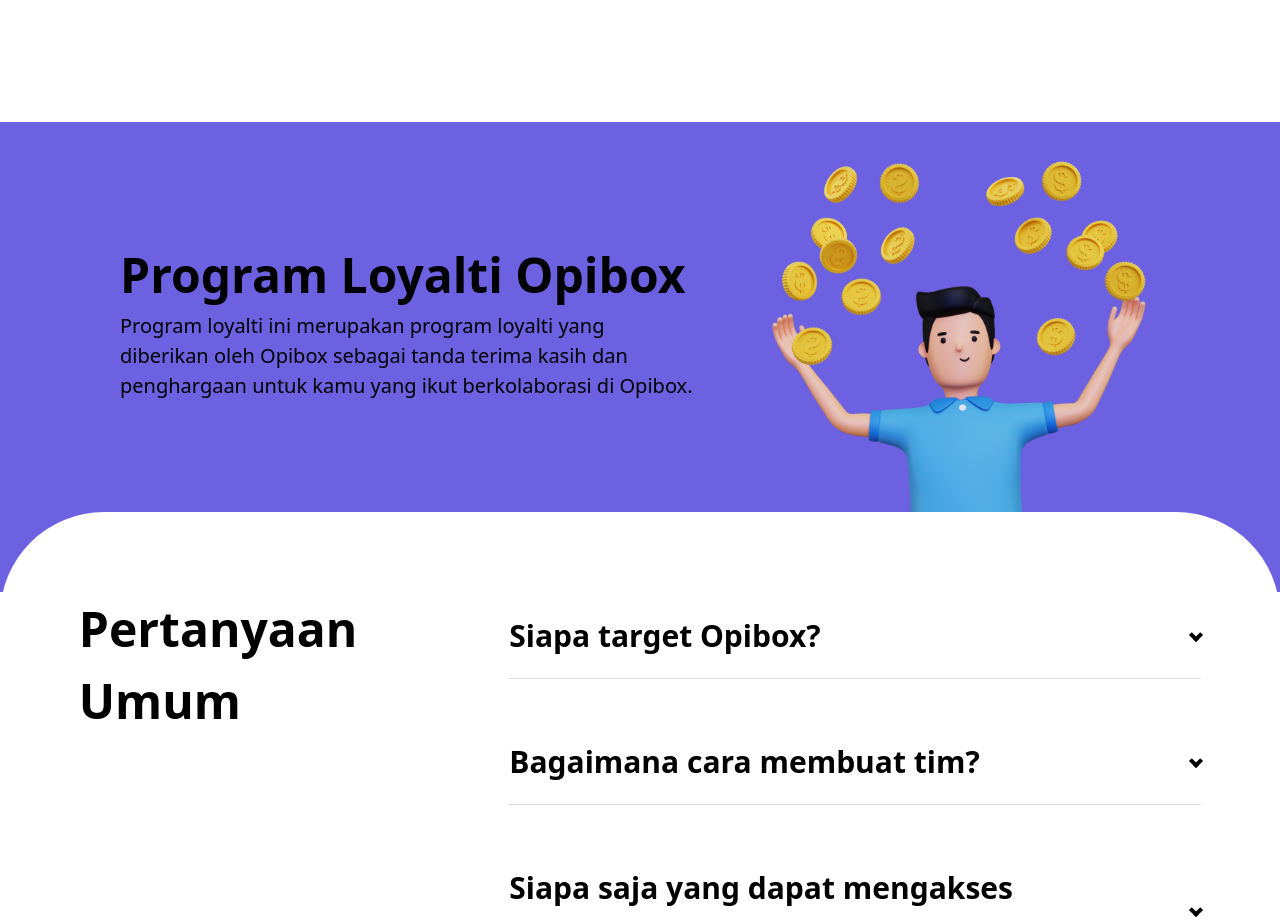
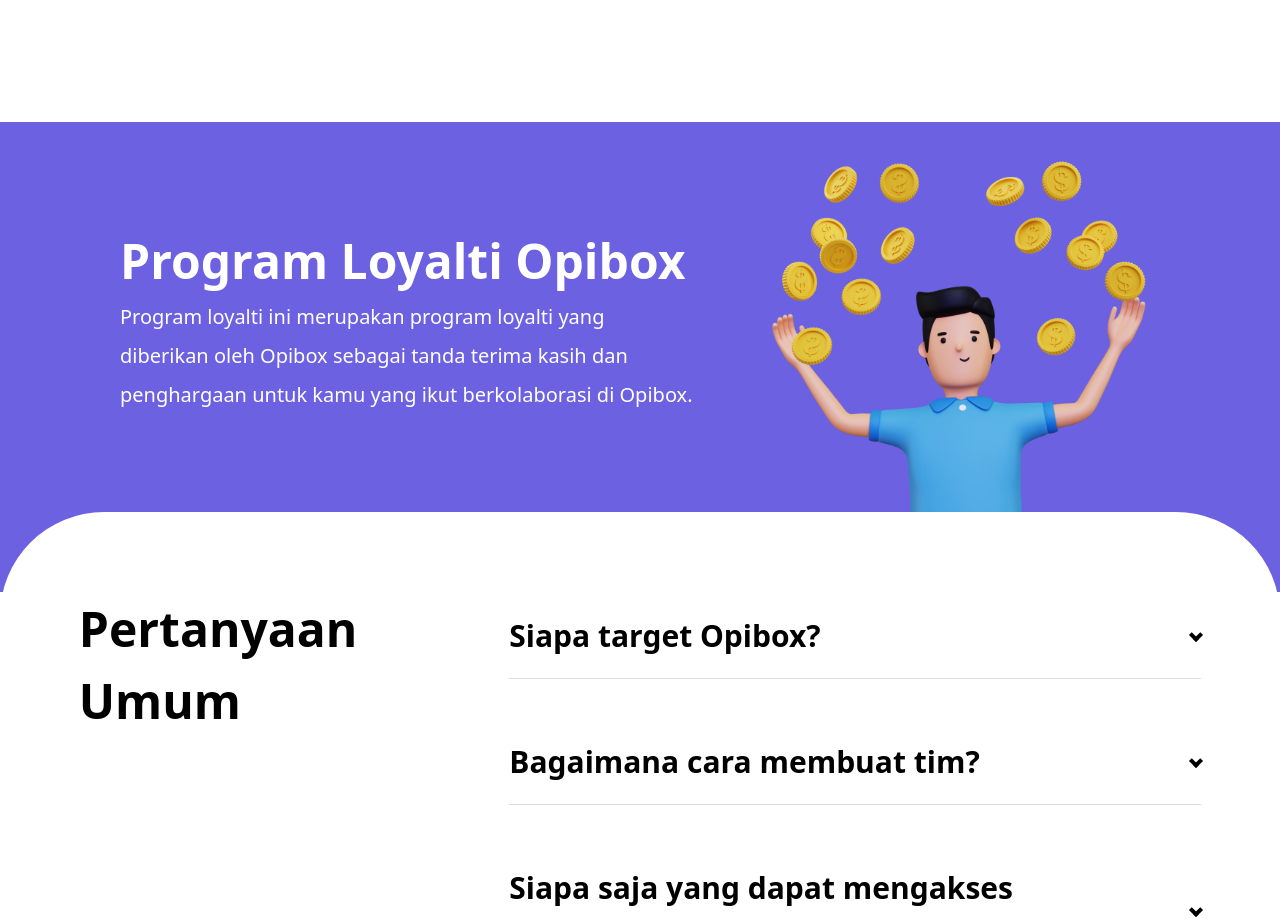
Before and after one commit to akbar5yn/OpiBox, a Nuxt app: page / in a window 1280 px wide. Shown: the part 3000-3919 px from the top of the page. Built offline with nearby package versions, Linux system fonts and the light colour scheme.

Commit message:
Fixed homepage section image size

```diff
--- a/layouts/LandingPage.vue
+++ b/layouts/LandingPage.vue
@@ -65,7 +65,7 @@
         </div>
 
         <div>
-          <img src="../assets/img/image_homePage1.svg" alt="handphone" class="w-[600px] h-[758px]">
+          <img src="../assets/img/image_homePage1.svg" alt="handphone" class="w-[800px] h-[610px]">
         </div>
       </div>
     </section>
@@ -127,13 +127,13 @@
     </section>
 
     <!-- loyalty programme -->
-    <section class="bg-[#6C61E1] px-[120px] pb-[75px]">
+    <section class="bg-[#6C61E1] px-[120px] pb-[75px] text-white">
       <div class="flex justify-center items-center gap-[73px]">
         <div class="w-[720px]">
           <h1 class="text-[48px] font-bold">
             Program Loyalti Opibox
           </h1>
-          <p class="text-[20px]">
+          <p class="text-[20px] font-sans font-normal leading-[39px]">
             Program loyalti ini merupakan program loyalti yang diberikan oleh
             Opibox sebagai tanda terima kasih dan penghargaan untuk kamu yang
             ikut berkolaborasi di Opibox.
```
